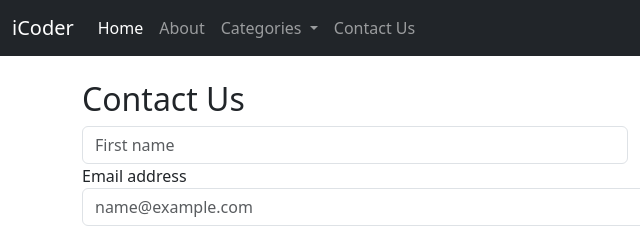
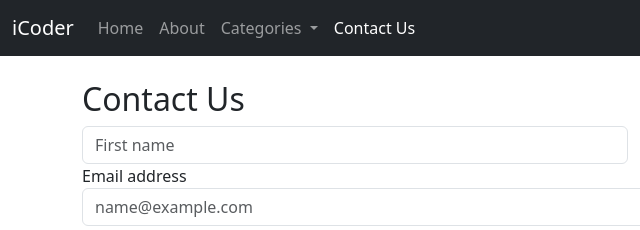
Before and after one commit to bhartidhotre/iCoderBootstrap, a plain HTML site: page contact us.html in a window 1280 px wide. Shown: the top 230 px of the page, 0-640 px from the left. Drawn offline with nearby package versions, Linux system fonts and the light colour scheme.

Commit message:
Update contact us.html

```diff
--- a/contact us.html
+++ b/contact us.html
@@ -42,7 +42,7 @@
             <div class="collapse navbar-collapse" id="navbarSupportedContent">
                   <ul class="navbar-nav me-auto mb-2 mb-lg-0">
                 <li class="nav-item">
-                  <a class="nav-link active" aria-current="page" href="/iCoderBootstrap/">Home</a>
+                  <a class="nav-link " aria-current="page" href="/iCoderBootstrap/">Home</a>
                 </li>
                 <li class="nav-item">
                   <a class="nav-link" href="/iCoderBootstrap/about.html">About</a>
@@ -63,7 +63,7 @@
                   </ul>
                 </li>
                 <li class="nav-item">
-                  <a class="nav-link" href="/iCoderBootstrap/contact us.html">Contact Us</a>
+                  <a class="nav-link active" href="/iCoderBootstrap/contact us.html">Contact Us</a>
                 </li>
               </ul>
                 <form class="d-flex" role="search">
```
